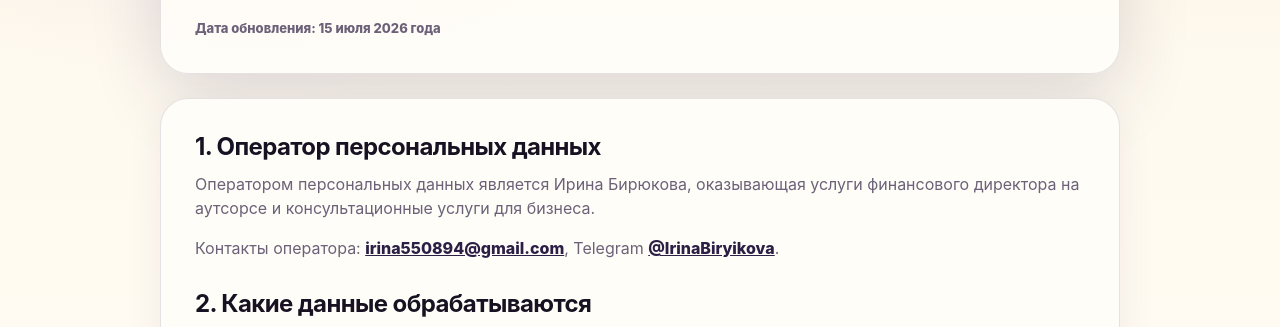
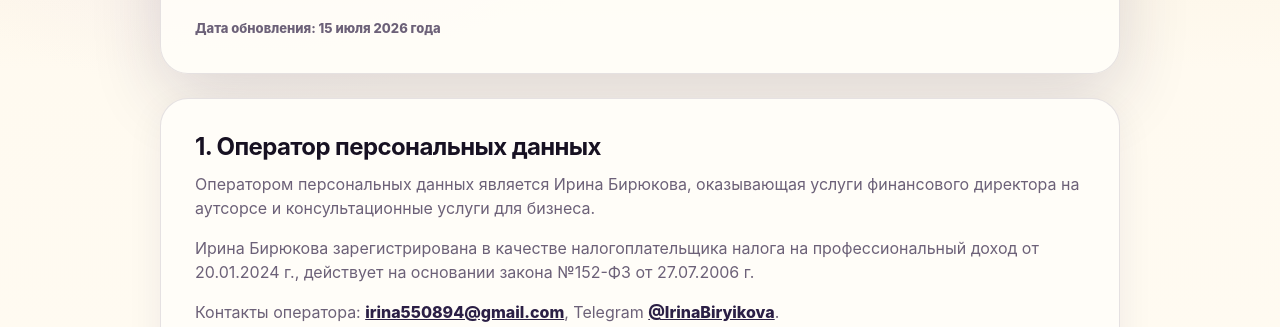
Before and after one commit to irina550894/finforbiz, a website: page privacy.html in a window 1280 px wide. Shown: the part 441-768 px from the top of the page. Drawn offline with Linux system fonts and the light colour scheme.

Commit message:
Update privacy operator details

```diff
--- a/privacy.html
+++ b/privacy.html
@@ -37,6 +37,7 @@
         <section class="legal-content" aria-label="Текст политики конфиденциальности">
             <h2>1. Оператор персональных данных</h2>
             <p>Оператором персональных данных является Ирина Бирюкова, оказывающая услуги финансового директора на аутсорсе и консультационные услуги для бизнеса.</p>
+            <p>Ирина Бирюкова зарегистрирована в качестве налогоплательщика налога на профессиональный доход от 20.01.2024 г., действует на основании закона №152-ФЗ от 27.07.2006 г.</p>
             <p>Контакты оператора: <a href="mailto:irina550894@gmail.com">irina550894@gmail.com</a>, Telegram <a href="https://t.me/IrinaBiryikova" target="_blank" rel="noopener noreferrer">@IrinaBiryikova</a>.</p>
 
             <h2>2. Какие данные обрабатываются</h2>
```
